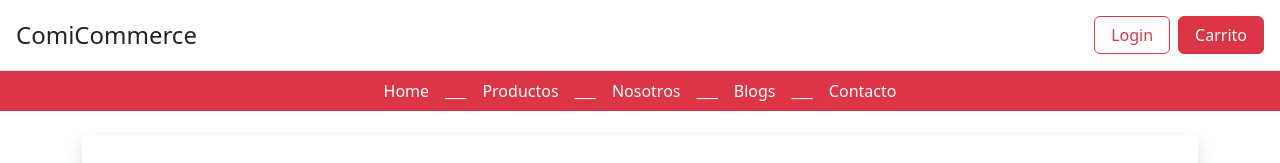
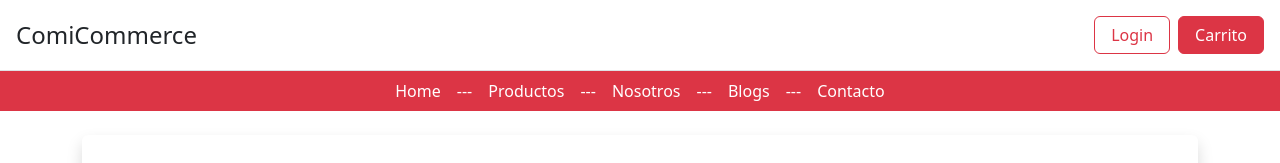
Before and after one commit to gonzaloaliaga/njsdemo, a Next.js app: page / in a window 1280 px wide. Shown: the top 163 px of the page. Built offline with nearby package versions, Linux system fonts and the light colour scheme.

Commit message:
fix estético header

```diff
--- a/app/components/header.tsx
+++ b/app/components/header.tsx
@@ -23,19 +23,19 @@ export default function Header() {
           <Link href="/" className="text-white text-decoration-none">
             Home
           </Link>
-          <p className="m-0">___</p>
+          <p className="m-0">---</p>
           <Link href="/catalog" className="text-white text-decoration-none">
             Productos
           </Link>
-          <p className="m-0">___</p>
+          <p className="m-0">---</p>
           <Link href="/about" className="text-white text-decoration-none">
             Nosotros
           </Link>
-          <p className="m-0">___</p>
+          <p className="m-0">---</p>
           <Link href="/blogs" className="text-white text-decoration-none">
             Blogs
           </Link>
-          <p className="m-0">___</p>
+          <p className="m-0">---</p>
           <Link href="/contact" className="text-white text-decoration-none">
             Contacto
           </Link>
```
